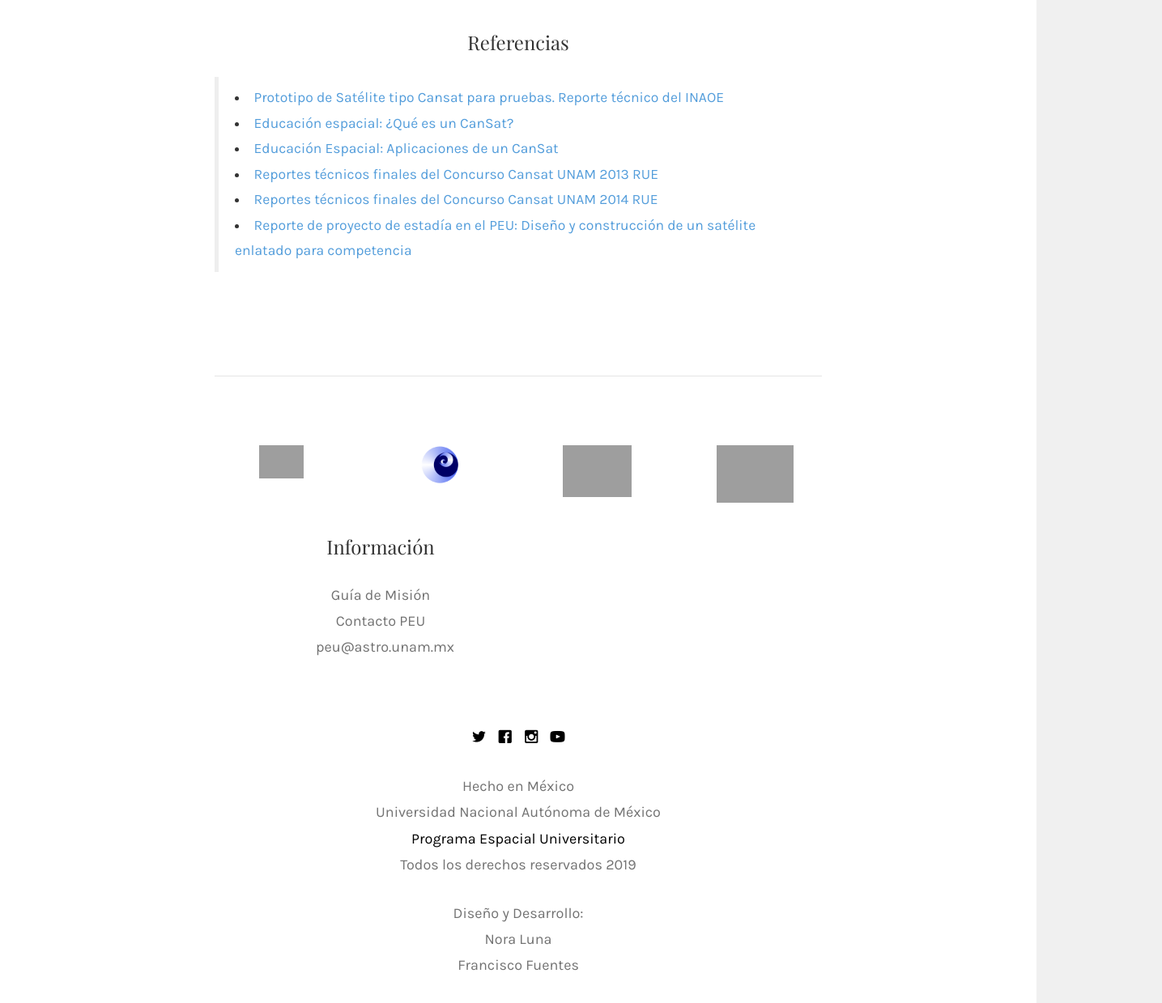
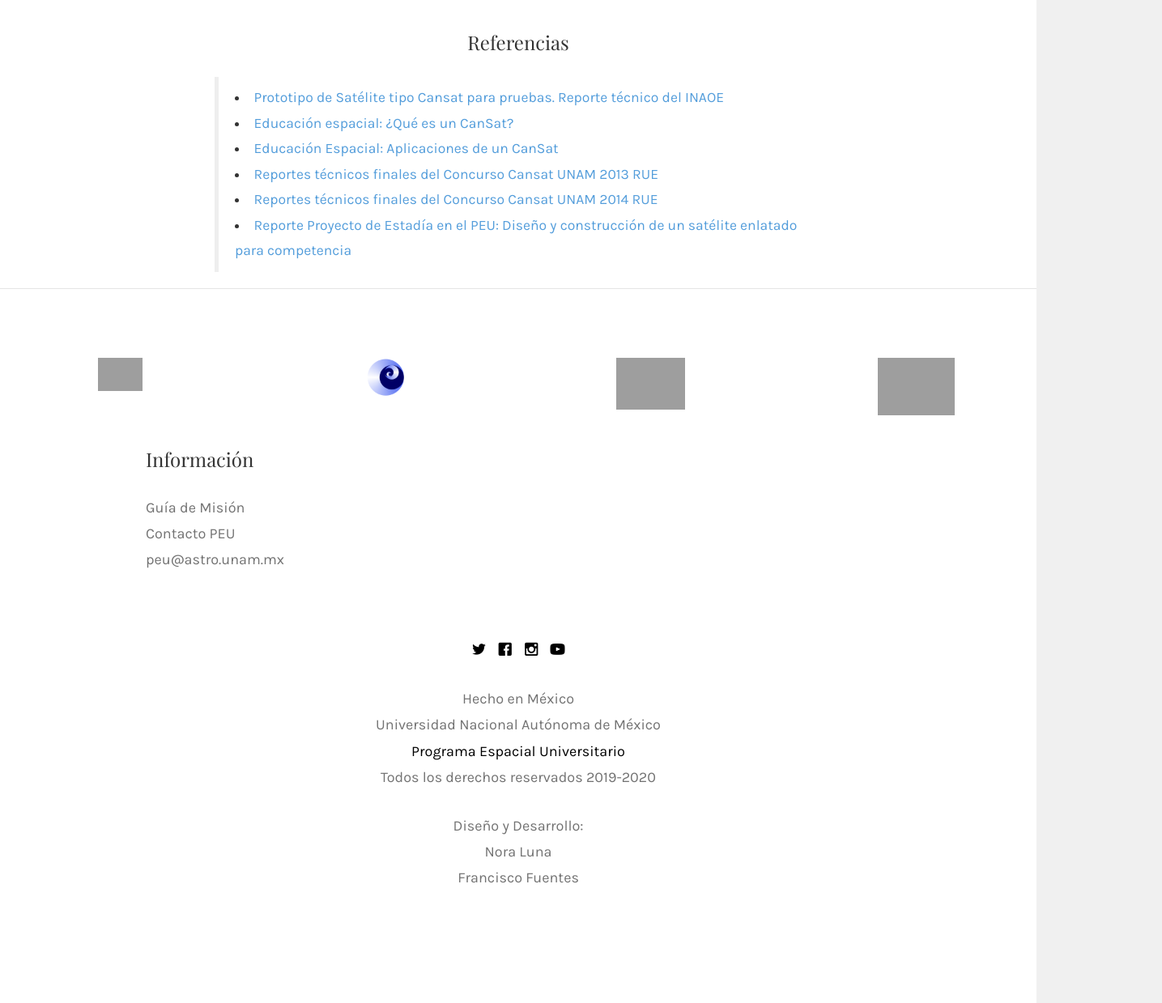
Before and after one commit to Tonatiuh03/Pagina-del-PEU, a website: page PaginaPEU/public_html/referencias.html in a window 1280 px wide. Shown: the part 105-1344 px from the top of the page at 81% size, 1435 px wide, since content can reach past the window. Drawn offline with nearby package versions, Linux system fonts and the light colour scheme; files that its build step writes are made by us from their sources; grey boxes are pictures that could not be loaded; files whose address does not match are found by name.

Commit message:
Cambios cansat 2020

```diff
--- a/PaginaPEU/public_html/referencias.html
+++ b/PaginaPEU/public_html/referencias.html
@@ -118,12 +118,11 @@
                                                             <li> <a href="http://www.educacionespacial.aem.gob.mx/cansat_c.html" target="_blank">Educación Espacial: Aplicaciones de un CanSat</a></li>
                                                             <li> <a href="files/CANSAT/reportes/Cansat RUE 2013.pdf" target="_blank">Reportes técnicos finales del Concurso Cansat UNAM 2013 RUE</a></li>
                                                             <li> <a href="files/CANSAT/reportes/Cansat RUE 2014.pdf" target="_blank">Reportes técnicos finales del Concurso Cansat UNAM 2014 RUE</a></li>
-                                                            <li> <a href="files/CANSAT/EST_EFCM-IRT.pdf" target="_blank">Reporte de proyecto de estadía en el PEU: Diseño y construcción de un satélite enlatado para competencia</a></li>
+                                                            <li> <a href="files/CANSAT/EST_EFCM-IRT.pdf" target="_blank">Reporte Proyecto de Estadía en el PEU: Diseño y construcción de un satélite enlatado para competencia</a></li>
 							</blockquote>
-
-                                            <br>
-                                            <br>
-                                            <br>
+                                        </div>
+                                </div>
+                        </div>
                                            <!-- <div>
 
                                                 <iframe id="cubesat"
@@ -182,7 +181,6 @@
 
 
 
-		<footer>
 			<div id="footer">
 
 
@@ -225,7 +223,7 @@
                                                                 <a href="https://www.instagram.com/peu.unam/" target="_blank"><i class="icon-instagram"></i></a>
                                                                 <a href="https://www.youtube.com/channel/UCFY-oo-omkfDpJKdPsIDbtQ/featured" target="_blank"><i class="icon-youtube"></i></a>
 							</p>
-                                                        <p>Hecho en México<br>Universidad Nacional Autónoma de México<br><a href="http://peu.unam.mx/" target="_blank">Programa Espacial Universitario</a><br> Todos los derechos reservados 2019<br></p><p>Diseño y Desarrollo: <br>Nora Luna<br>Francisco Fuentes</p>
+                                                        <p>Hecho en México<br>Universidad Nacional Autónoma de México<br><a href="http://peu.unam.mx/" target="_blank">Programa Espacial Universitario</a><br> Todos los derechos reservados 2019-2020<br></p><p>Diseño y Desarrollo: <br>Nora Luna<br>Francisco Fuentes</p>
 						</div>
 					</div>
 				</div>
@@ -275,4 +273,3 @@
         </script>
 
 	</body>
-</html>
```
Also changed, not shown: PaginaPEU/public_html/cansat2020.html (+7 -16 lines).
